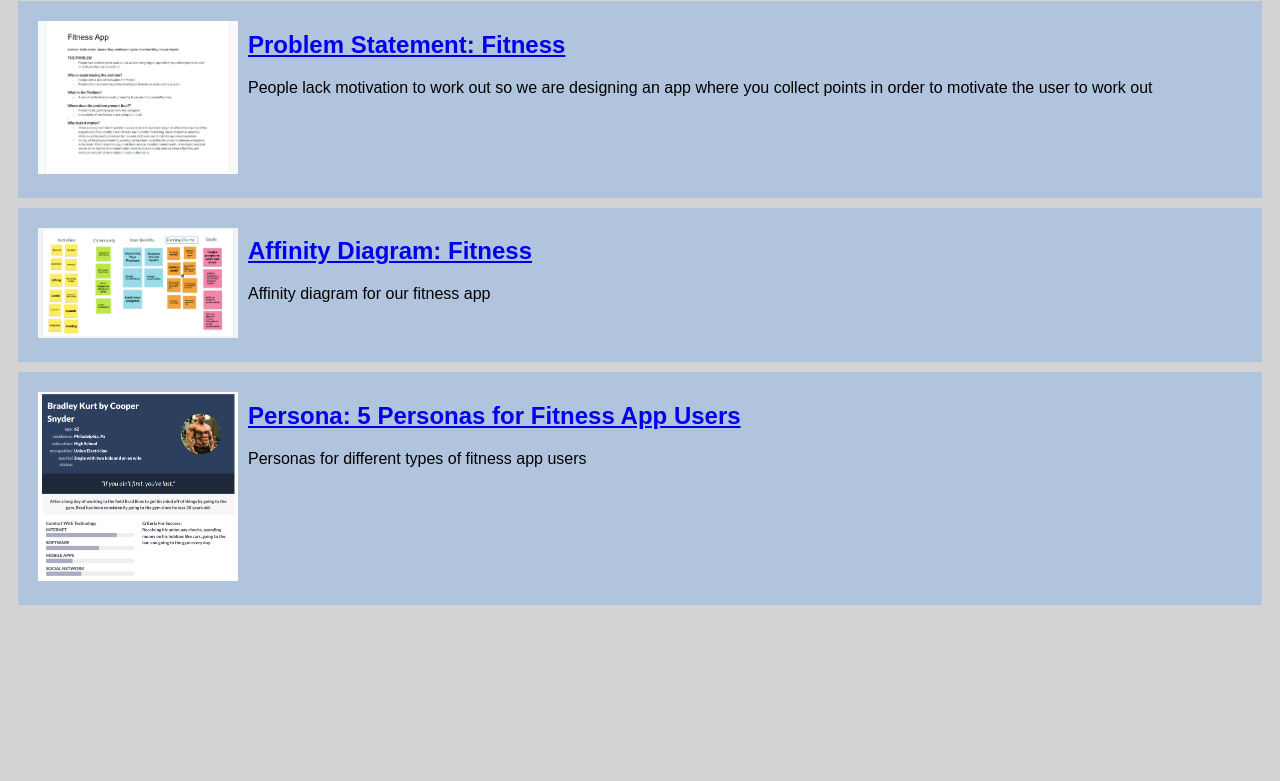
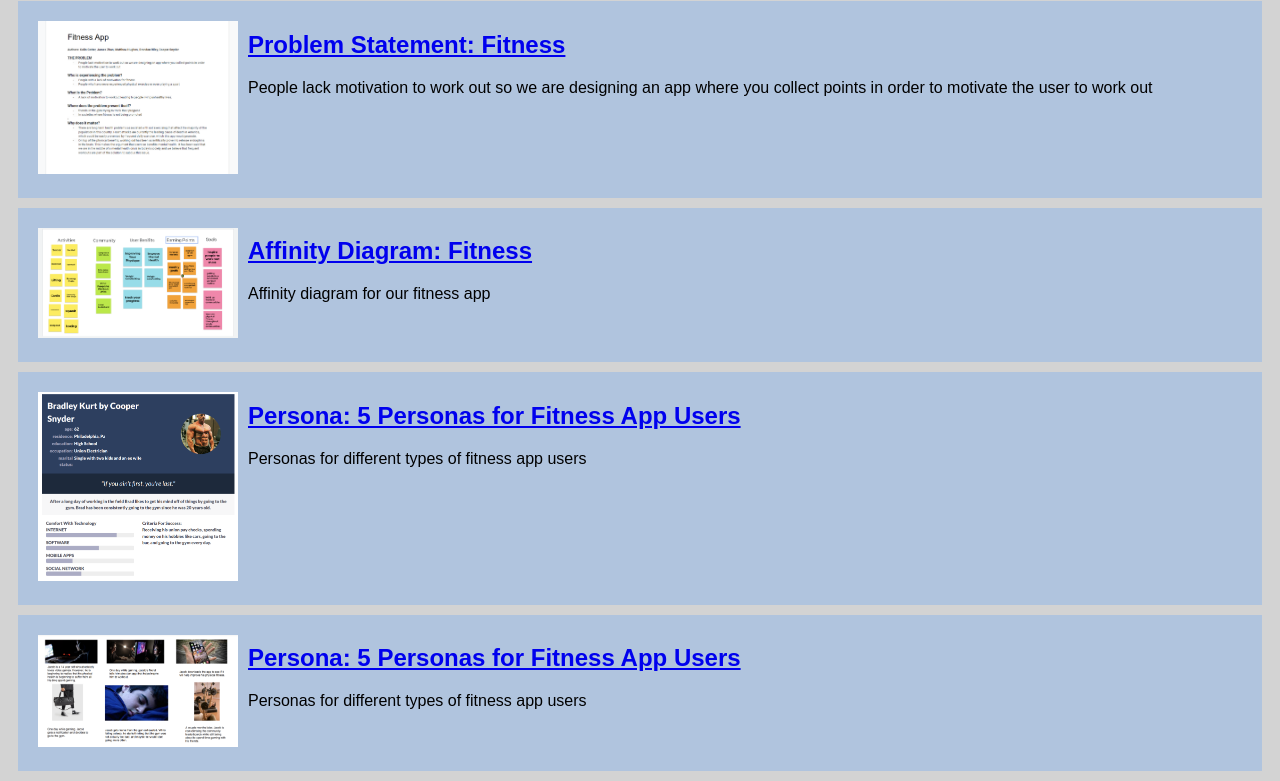
Before and after one commit to mh1300/mh1300.github.io, a plain HTML site: page index.html in a window 1280 px wide. Shown: the part 79-860 px from the top of the page. Before the commit the page ends 800 px from the top, so only its background shows below. Drawn offline with Linux system fonts and the light colour scheme.

Commit message:
Add files via upload

```diff
--- a/index.html
+++ b/index.html
@@ -38,5 +38,15 @@
                 </p>
             </section>
         </section>
+        <!-- StoryBoard -->
+        <section class="assignment">
+            <a href="Files/Storyboards.pdf"><img src="Images/StoryBoardImage.PNG"></a>
+            <section class="ass-details">
+                <a href="Files/Storyboards.pdf"><h2>Persona: 5 Personas for Fitness App Users</h2></a>
+                <p>
+                    Personas for different types of fitness app users
+                </p>
+            </section>
+        </section>
     </body>
 </html>
```
Also changed, not shown: Images/StoryBoardImage.PNG (added), 1 other file.
